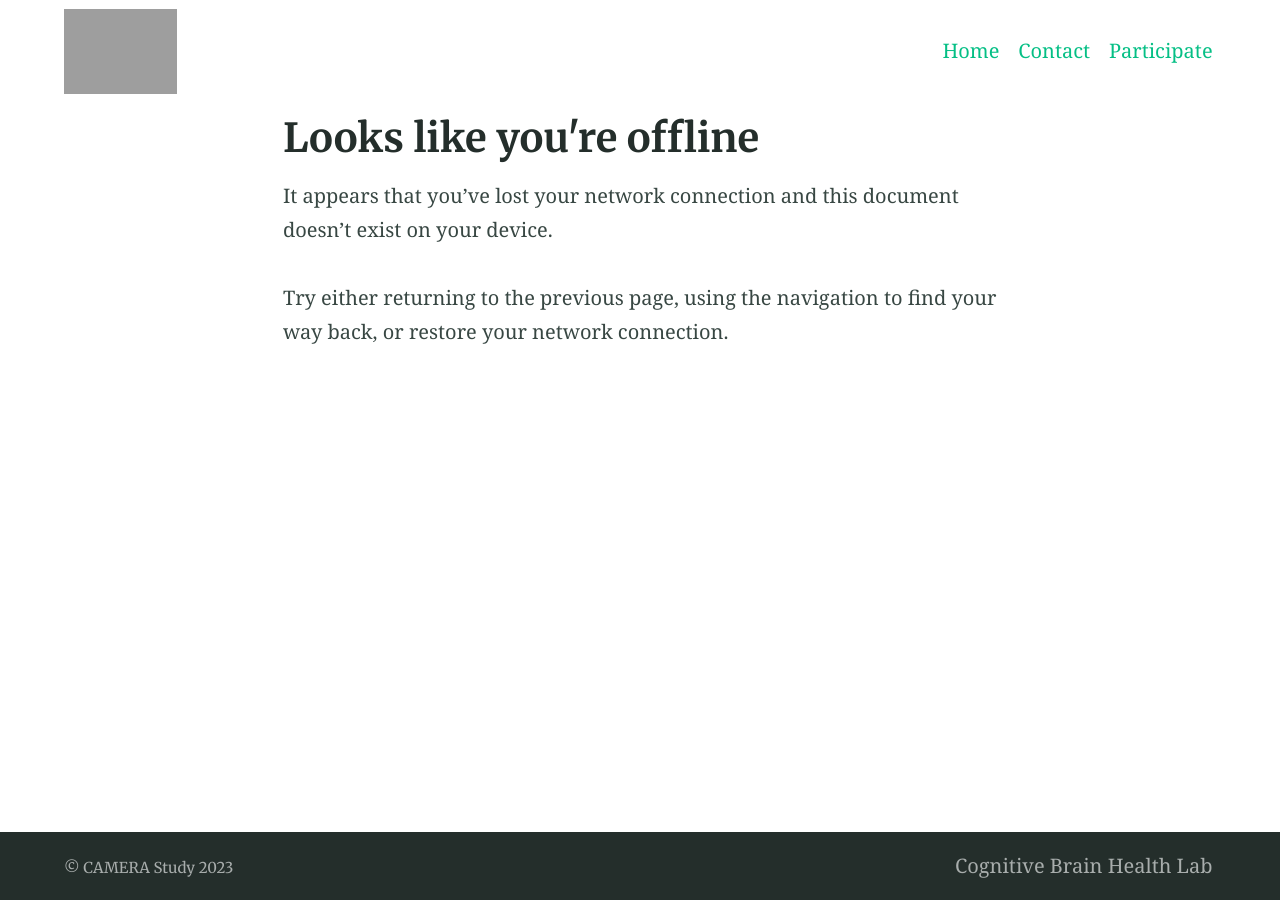
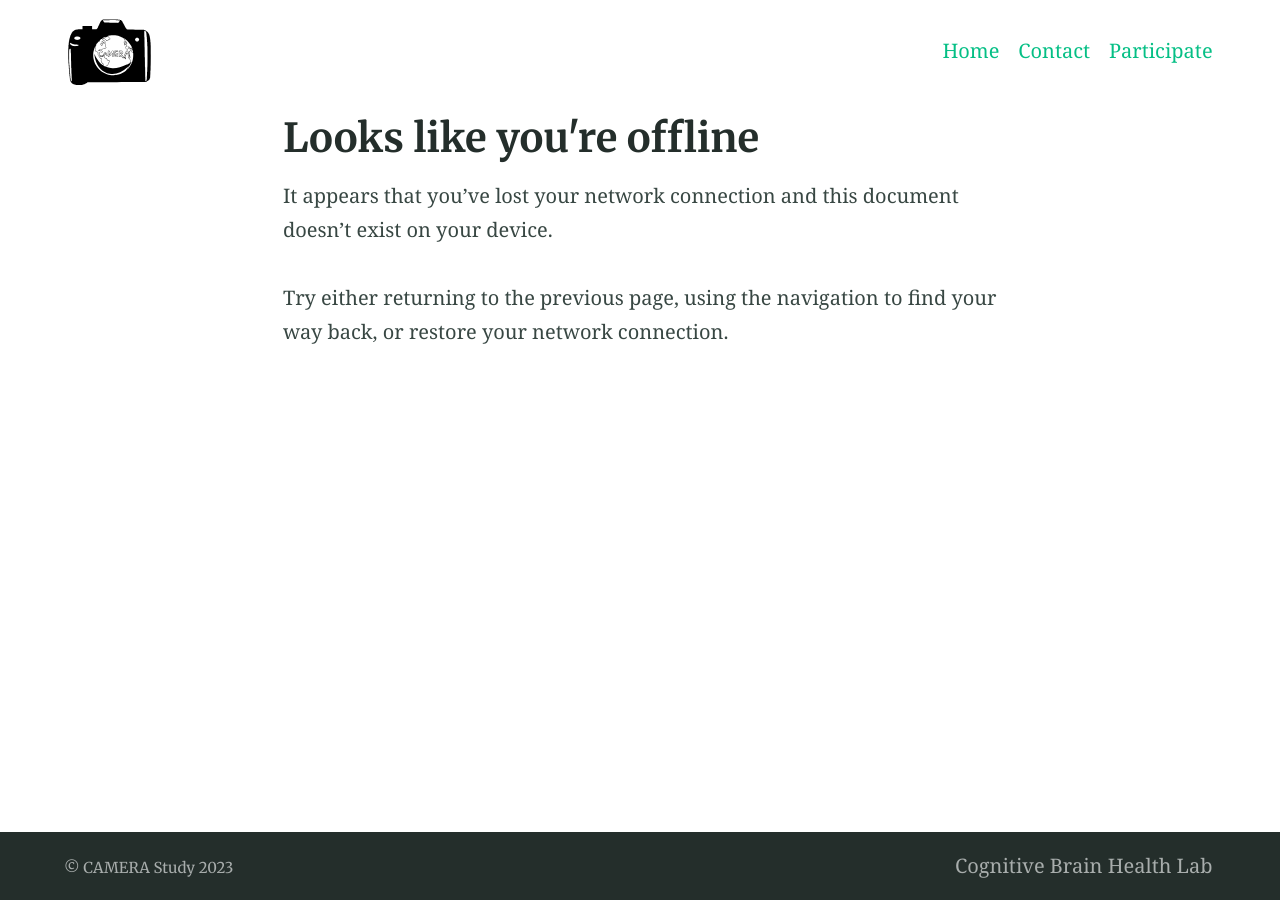
Before and after one commit to camerastudy/camerastudy.github.io, a Jekyll site: the page built from offline.md, in a window 1280 px wide. Built offline with Jekyll 4.4.1, drawn with Linux system fonts in a browser that asks for light colours.

Commit message:
Update CAMERA favicons and svg logo

```diff
--- a/_config.yml
+++ b/_config.yml
@@ -85,7 +85,7 @@
 encoding: utf-8 # Make sure the encoding is right
 lang: en-GB # Set the site language
 title: "CAMERA Study" # Site name or title, also used in jekyll-seo-tag
-logo: "/assets/logos/camera_logo.svg" # Site logo, also used in jekyll-seo-tag
+logo: "/assets/logos/logo.svg" # Site logo, also used in jekyll-seo-tag
 description: "Canadian Multi-Ethnic Research on Aging Study (CAMERA) from the Cognitive Brain Health Lab at the Sunnybrook Research Institute. CAMERA is a longitudinal study investigating risk and protective factors for dementia in individuals who identify as East Asian and South Asian, two of Canada's largest minority ethnic groups." # Site description and default description, also used in jekyll-seo-tag
 url: "https://cbhlab.github.io/camera-study" # Site url, also used in jekyll-seo-tag
 baseurl: "https://cbhlab.github.io"
```
Also changed, not shown: assets/logos/cbhlab_logo_wordmark.png (added), assets/logos/logo.svg (added), assets/logos/logo@1024px.png (added), assets/logos/logo@120px.png (added), assets/logos/logo@144px.png (added), assets/logos/logo@16px.png (added), assets/logos/logo@180px.png (added), assets/logos/logo@32px.png (added), assets/logos/logo@512px.png (added), assets/logos/logo@96px.png (added).
